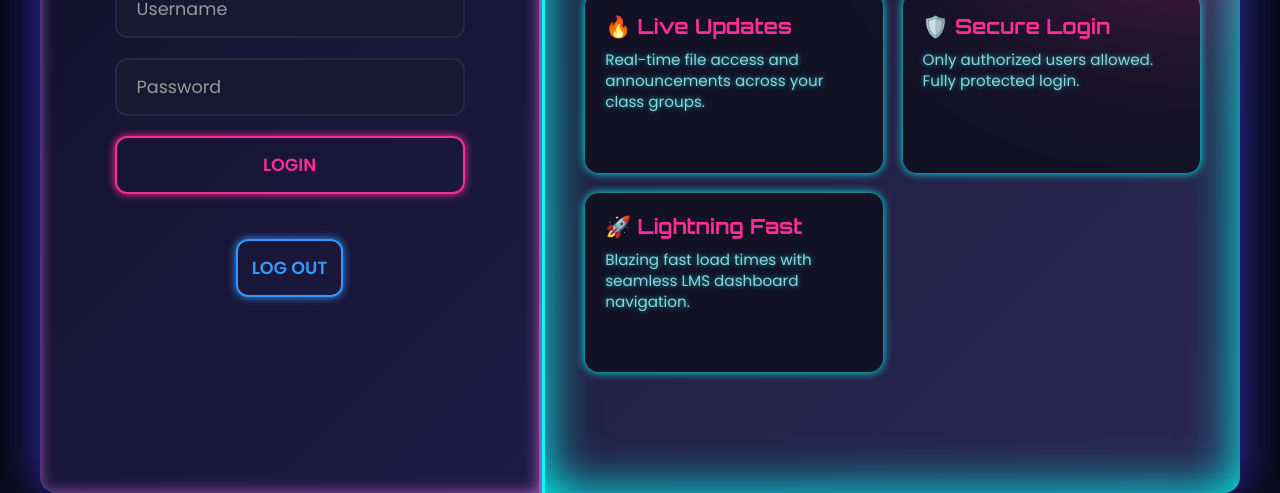
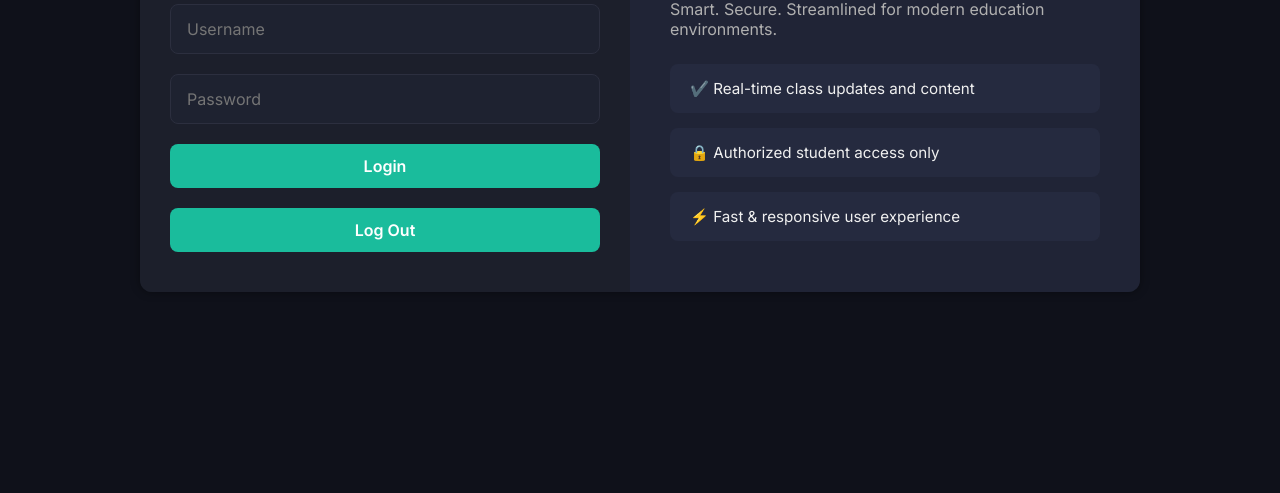
Before and after one commit to SajithKavinda99/sajithkavinda.github.io, a plain HTML site: page lms.html in a window 1280 px wide. Shown: the part 307-800 px from the top of the page. Drawn offline with Linux system fonts and the light colour scheme.

Commit message:
updated28

```diff
--- a/lms.html
+++ b/lms.html
@@ -4,21 +4,17 @@
 <head>
     <meta charset="UTF-8" />
     <meta name="viewport" content="width=device-width, initial-scale=1.0" />
-    <title>LMS Login</title>
-    <link href="https://fonts.googleapis.com/css2?family=Orbitron:wght@700&family=Poppins:wght@400;600&display=swap"
-        rel="stylesheet" />
+    <title>LMS Official Login</title>
+    <link href="https://fonts.googleapis.com/css2?family=Inter:wght@400;600&display=swap" rel="stylesheet" />
     <style>
         :root {
-            --bg-dark: #0b0a1a;
-            --neon-blue: #39f;
-            --neon-pink: #ff2d95;
-            --neon-purple: #9b59b6;
-            --neon-cyan: #00fff7;
-            --input-bg: #1a1830;
-            --input-border: #292647;
-            --text-light: #ddd;
-            --shadow-neon: rgba(57, 63, 252, 0.7);
-            --shadow-pink: rgba(255, 45, 149, 0.7);
+            --bg-dark: #0f111a;
+            --primary: #1abc9c;
+            --accent: #1abc9c;
+            --light-text: #f0f0f0;
+            --dim-text: #b0b0b0;
+            --input-bg: #1e2230;
+            --input-border: #2c2f3f;
             --transition: 0.3s ease;
         }
 
@@ -26,263 +22,132 @@
             margin: 0;
             padding: 0;
             box-sizing: border-box;
-            font-family: 'Poppins', sans-serif;
+            font-family: 'Inter', sans-serif;
         }
 
         body {
             height: 100vh;
             background: var(--bg-dark);
-            color: var(--text-light);
+            color: var(--light-text);
             display: flex;
             justify-content: center;
             align-items: center;
-            overflow: hidden;
         }
 
         .container {
+            width: 90%;
+            max-width: 1000px;
+            background: #161a25;
+            border-radius: 12px;
             display: flex;
-            flex-direction: row;
-            width: 100vw;
-            max-width: 1200px;
-            height: 100vh;
-            border-radius: 16px;
             overflow: hidden;
-            box-shadow: 0 0 40px var(--shadow-neon);
-        }
-
-        .login-section,
-        .info-section {
-            overflow-y: auto;
+            box-shadow: 0 0 10px rgba(0, 0, 0, 0.4);
         }
 
         .login-section {
             flex: 1;
-            background: linear-gradient(135deg, #110f28 0%, #1e1b44 100%);
+            padding: 40px 30px;
+            background: #1c1f2b;
             display: flex;
             flex-direction: column;
             justify-content: center;
-            align-items: center;
-            padding: 40px 30px;
-            position: relative;
-            border-right: 3px solid var(--neon-purple);
-            box-shadow: inset 0 0 15px var(--neon-purple);
-        }
-
-        .login-section::before {
-            content: "";
-            position: absolute;
-            inset: 0;
-            border-radius: 16px;
-            box-shadow: 0 0 50px var(--neon-purple);
-            pointer-events: none;
-            opacity: 0.3;
-            animation: pulse 3s infinite ease-in-out;
-        }
-
-        @keyframes pulse {
-
-            0%,
-            100% {
-                opacity: 0.25;
-                box-shadow: 0 0 30px var(--neon-purple);
-            }
-
-            50% {
-                opacity: 0.5;
-                box-shadow: 0 0 50px var(--neon-purple);
-            }
         }
 
         .login-section h1 {
-            font-family: 'Orbitron', sans-serif;
-            font-size: 3rem;
-            color: var(--neon-pink);
-            text-transform: uppercase;
+            font-size: 2rem;
             margin-bottom: 30px;
-            text-shadow: 0 0 10px var(--neon-pink);
+            color: var(--primary);
         }
 
         form {
-            width: 100%;
-            max-width: 350px;
             display: flex;
             flex-direction: column;
             gap: 20px;
-            padding-bottom: 20px;
         }
 
         input {
+            padding: 14px 16px;
+            border-radius: 8px;
             background: var(--input-bg);
-            border: 2px solid var(--input-border);
-            border-radius: 12px;
-            padding: 14px 20px;
-            font-size: 1.1rem;
-            color: var(--text-light);
-            outline: none;
+            border: 1px solid var(--input-border);
+            color: var(--light-text);
+            font-size: 1rem;
             transition: var(--transition);
         }
 
-        input::placeholder {
-            color: #999;
-        }
-
         input:focus {
-            border-color: var(--neon-pink);
-            box-shadow: 0 0 10px var(--neon-pink);
+            outline: none;
+            border-color: var(--primary);
         }
 
         button {
-            background: transparent;
-            border: 2px solid var(--neon-pink);
-            border-radius: 12px;
-            padding: 14px;
-            font-size: 1.1rem;
-            color: var(--neon-pink);
+            padding: 12px;
+            border-radius: 8px;
+            border: none;
+            background: var(--primary);
+            color: white;
+            font-weight: 600;
+            font-size: 1rem;
             cursor: pointer;
-            font-weight: 600;
-            text-transform: uppercase;
             transition: var(--transition);
-            box-shadow: 0 0 8px var(--neon-pink);
         }
 
         button:hover {
-            background: var(--neon-pink);
-            color: #111;
-            box-shadow: 0 0 15px var(--neon-pink);
+            background: #0056b3;
         }
 
-        .btn-clear {
-            border-color: var(--neon-blue);
-            color: var(--neon-blue);
-            box-shadow: 0 0 8px var(--neon-blue);
+        .logout-btn {
+            background: var(--accent);
         }
 
-        .btn-clear:hover {
-            background: var(--neon-blue);
-            color: #111;
-            box-shadow: 0 0 15px var(--neon-blue);
-        }
-
-        .forgot-link {
-            text-align: right;
-            font-size: 0.9rem;
-            color: var(--neon-cyan);
-            text-decoration: none;
-            transition: var(--transition);
-        }
-
-        .forgot-link:hover {
-            color: var(--neon-pink);
-            text-decoration: underline;
+        .logout-btn:hover {
+            background: #0d697c;
         }
 
         .info-section {
-            flex: 1.4;
-            background: linear-gradient(135deg, #1c1b38 0%, #2a2752 100%);
-            padding: 60px 40px;
-            color: var(--neon-cyan);
+            flex: 1;
+            padding: 40px;
+            background: #202436;
             display: flex;
             flex-direction: column;
             justify-content: center;
-            position: relative;
-            border-left: 3px solid var(--neon-cyan);
-            box-shadow: inset 0 0 50px var(--neon-cyan);
         }
 
         .info-section h2 {
-            font-family: 'Orbitron', sans-serif;
-            font-size: 2.8rem;
-            margin-bottom: 25px;
-            text-shadow: 0 0 10px var(--neon-cyan);
+            font-size: 2rem;
+            color: var(--accent);
+            margin-bottom: 15px;
         }
 
         .info-section p {
-            font-size: 1.2rem;
-            max-width: 600px;
-            margin-bottom: 40px;
-            color: #a3f0f4;
-            text-shadow: 0 0 5px #00fff7aa;
+            font-size: 1rem;
+            color: var(--dim-text);
+            margin-bottom: 25px;
         }
 
-        .tech-cards {
-            display: grid;
-            grid-template-columns: repeat(auto-fit, minmax(250px, 1fr));
-            gap: 20px;
+        .features {
+            display: flex;
+            flex-direction: column;
+            gap: 15px;
         }
 
-        .tech-card {
-            background: #131225;
-            border-radius: 14px;
-            padding: 20px;
-            box-shadow: 0 0 10px var(--neon-cyan);
-            color: #c6ffff;
-            transition: var(--transition);
+        .feature {
+            background: #252a3f;
+            padding: 15px 20px;
+            border-radius: 8px;
+            color: var(--light-text);
+            font-size: 0.95rem;
         }
 
-        .tech-card:hover {
-            box-shadow: 0 0 20px var(--neon-pink);
-        }
-
-        .tech-card h3 {
-            font-family: 'Orbitron', sans-serif;
-            color: var(--neon-pink);
-            font-size: 1.3rem;
-            margin-bottom: 10px;
-        }
-
-        .tech-card p {
-            font-size: 0.95rem;
-            color: #b6f5ffcc;
-            line-height: 1.4;
-        }
-
-        .info-section::before {
-            content: "";
-            position: absolute;
-            top: -100px;
-            right: -150px;
-            width: 400px;
-            height: 400px;
-            background: radial-gradient(circle at center, var(--neon-pink) 15%, transparent 70%);
-            filter: blur(100px);
-            animation: rotate 20s linear infinite;
-            z-index: 0;
-        }
-
-        @keyframes rotate {
-            0% {
-                transform: rotate(0deg);
+        @media (max-width: 768px) {
+            .container {
+                flex-direction: column;
+                width: 95%;
             }
 
-            100% {
-                transform: rotate(360deg);
-            }
-        }
-
-        @media (max-width: 900px) {
-            body {
-                align-items: flex-start;
-                overflow-y: auto;
-            }
-
-            .container {
-                flex-direction: column;
-                height: auto;
-                width: 95%;
-                margin: 20px auto;
-                border-radius: 12px;
-            }
-
-            .login-section,
-            .info-section {
-                height: auto;
-                padding: 30px 20px;
-                border: none;
-                box-shadow: inset 0 0 15px var(--neon-purple);
-            }
-
-            .info-section {
-                box-shadow: inset 0 0 25px var(--neon-cyan);
+            .info-section,
+            .login-section {
+                padding: 25px;
             }
         }
     </style>
@@ -291,32 +156,23 @@
 <body>
     <div class="container">
         <div class="login-section">
-            <h1>Login</h1>
+            <h1>LMS Login</h1>
             <form id="loginForm">
                 <input type="text" id="username" placeholder="Username" required />
                 <input type="password" id="password" placeholder="Password" required />
                 <button type="submit">Login</button>
             </form>
-            <br>
-            <button class="btn-clear" onclick="logout()">Log out</button>
+            <br />
+            <button class="logout-btn" onclick="logout()">Log Out</button>
         </div>
 
         <div class="info-section">
             <h2>Welcome to LMS</h2>
-            <p>Empowering students and educators with a smart, secure, and futuristic learning environment.</p>
-            <div class="tech-cards">
-                <div class="tech-card">
-                    <h3>🔥 Live Updates</h3>
-                    <p>Real-time file access and announcements across your class groups.</p>
-                </div>
-                <div class="tech-card">
-                    <h3>🛡️ Secure Login</h3>
-                    <p>Only authorized users allowed. Fully protected login.</p>
-                </div>
-                <div class="tech-card">
-                    <h3>🚀 Lightning Fast</h3>
-                    <p>Blazing fast load times with seamless LMS dashboard navigation.</p>
-                </div>
+            <p>Smart. Secure. Streamlined for modern education environments.</p>
+            <div class="features">
+                <div class="feature">✔️ Real-time class updates and content</div>
+                <div class="feature">🔒 Authorized student access only</div>
+                <div class="feature">⚡ Fast & responsive user experience</div>
             </div>
         </div>
     </div>
@@ -347,7 +203,6 @@
 
         document.getElementById("loginForm").addEventListener("submit", function (e) {
             e.preventDefault();
-
             const username = document.getElementById("username").value.trim();
             const password = document.getElementById("password").value.trim();
 
@@ -357,15 +212,13 @@
                 localStorage.setItem("savedUser", JSON.stringify(user));
                 alert("Login successful!");
 
-                let redirectPage = "dashboard.html"; // fallback
-
+                let redirectPage = "dashboard.html";
                 for (const [page, users] of Object.entries(groups)) {
                     if (users.includes(username)) {
                         redirectPage = `${page}.html`;
                         break;
                     }
                 }
-
                 window.location.href = redirectPage;
             } else {
                 alert("Invalid username or password.");
@@ -374,10 +227,9 @@
 
         function logout() {
             localStorage.removeItem("savedUser");
-            window.location.href = "gallery.html"; // Or login.html
+            window.location.href = "gallery.html";
         }
 
-        // Disable right-click on the entire page
         document.addEventListener("contextmenu", function (e) {
             e.preventDefault();
         });
```
